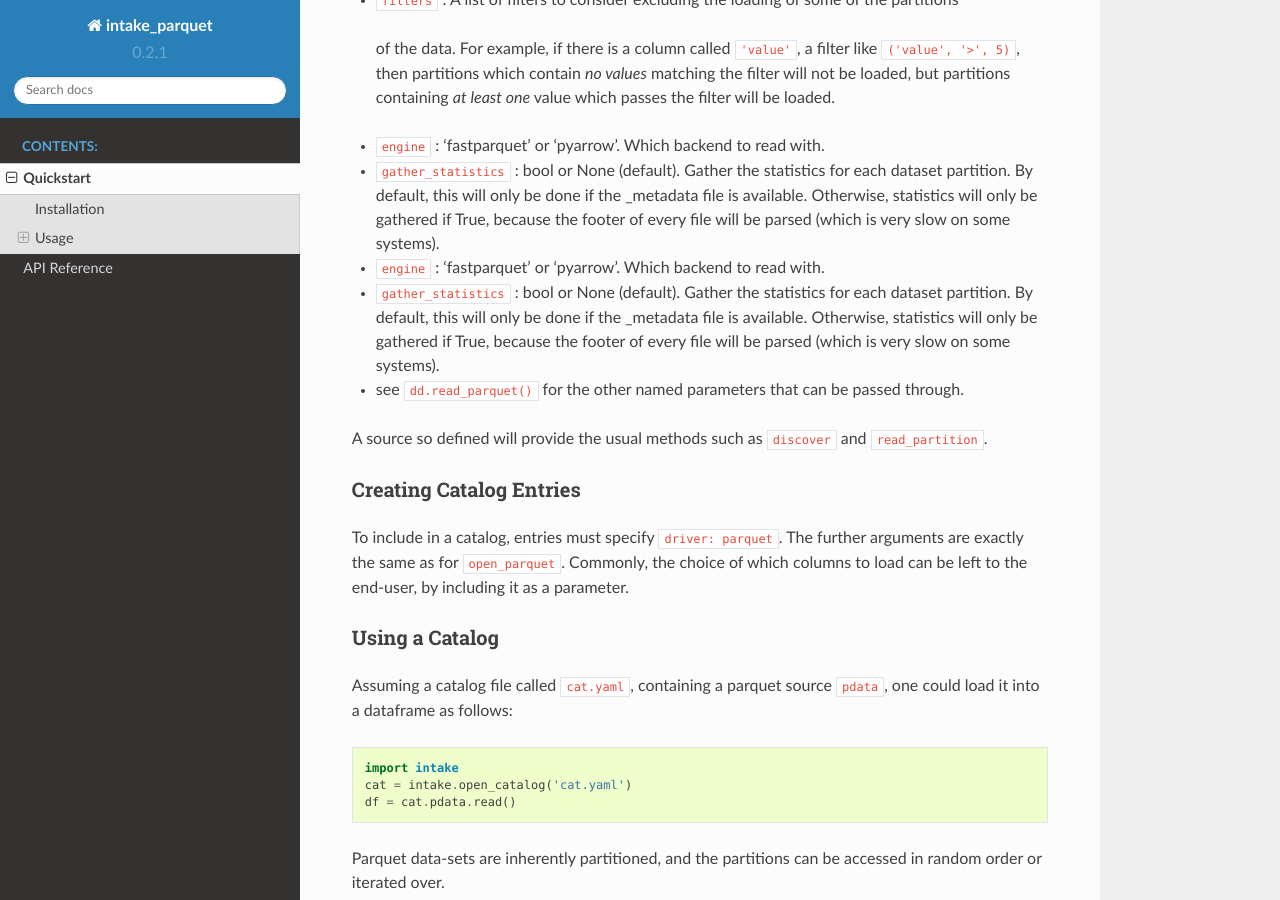
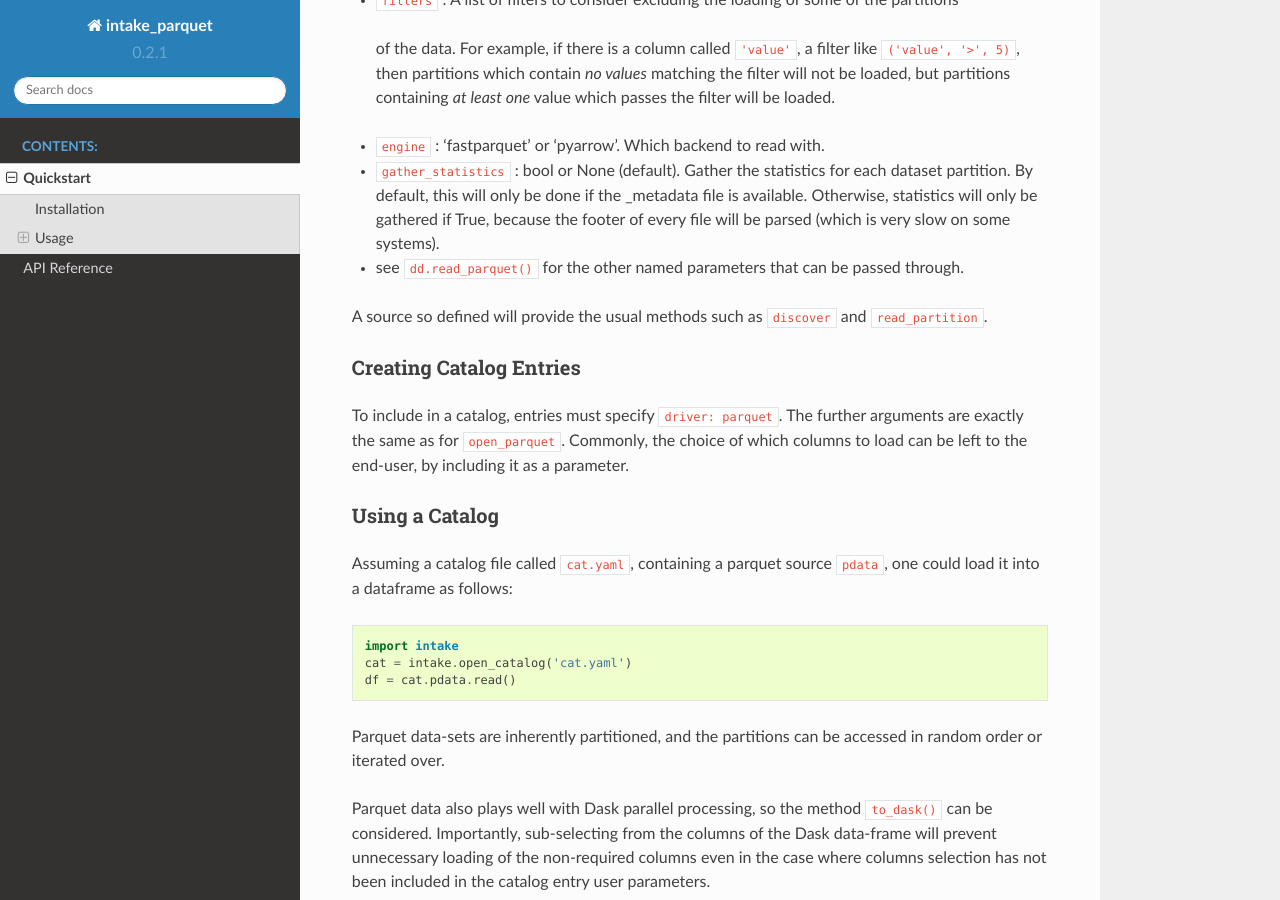
Before and after one commit to intake/intake-parquet, a Sphinx documentation site: the page built from docs/source/quickstart.rst, in a window 1280 px wide and 900 px high, scrolled down 1233 px. Built offline with Sphinx 7.4.7 and the Read the Docs theme 2.0.0, drawn with Linux system fonts in a browser that asks for light colours.

Commit message:
Remove duplicated section
the `engine` and `gather_statistics` bullets were both showing up twice.

```diff
--- a/docs/source/quickstart.rst
+++ b/docs/source/quickstart.rst
@@ -62,14 +62,6 @@ Arguments to ``open_parquet``:
   because the footer of every file will be parsed (which is very slow on some
   systems).
 
-- ``engine`` : 'fastparquet' or 'pyarrow'. Which backend to read with.
-
-- ``gather_statistics`` : bool or None (default).  Gather the statistics for
-  each dataset partition. By default, this will only be done if the _metadata
-  file is available. Otherwise, statistics will only be gathered if True,
-  because the footer of every file will be parsed (which is very slow on some
-  systems).
-
 - see ``dd.read_parquet()`` for the other named parameters that can be passed through.
 
 .. _documentation : http://dask.pydata.org/en/latest/remote-data-services.html
```
